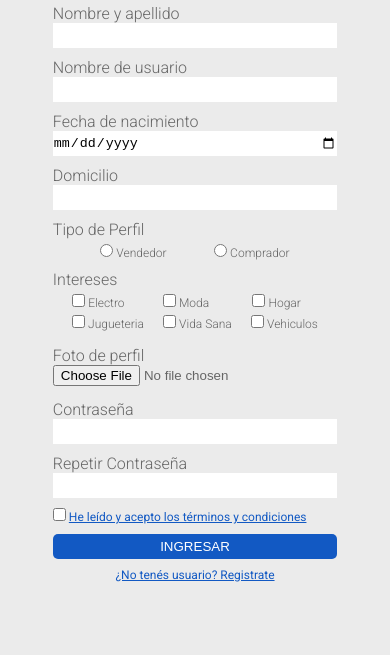
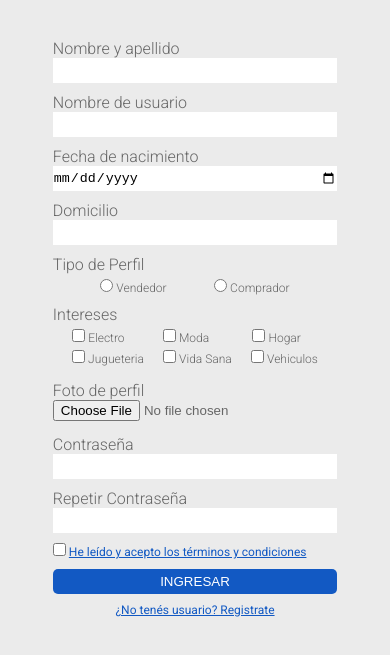
Before and after one commit to maurordf/mercadoLiebre, a website: page views/register.html in a window 390 px wide. Shown: the part 43-698 px from the top of the page. Drawn offline with Linux system fonts and the light colour scheme.

Commit message:
cambios 12-09 2340

```diff
--- a/public/css/logReg.css
+++ b/public/css/logReg.css
@@ -112,4 +112,7 @@ header a .logo{
     .form_log_reg{
         width: 90%;
     }
+    .reg{
+        padding-top: 5%!important;
+    }
 }
```
